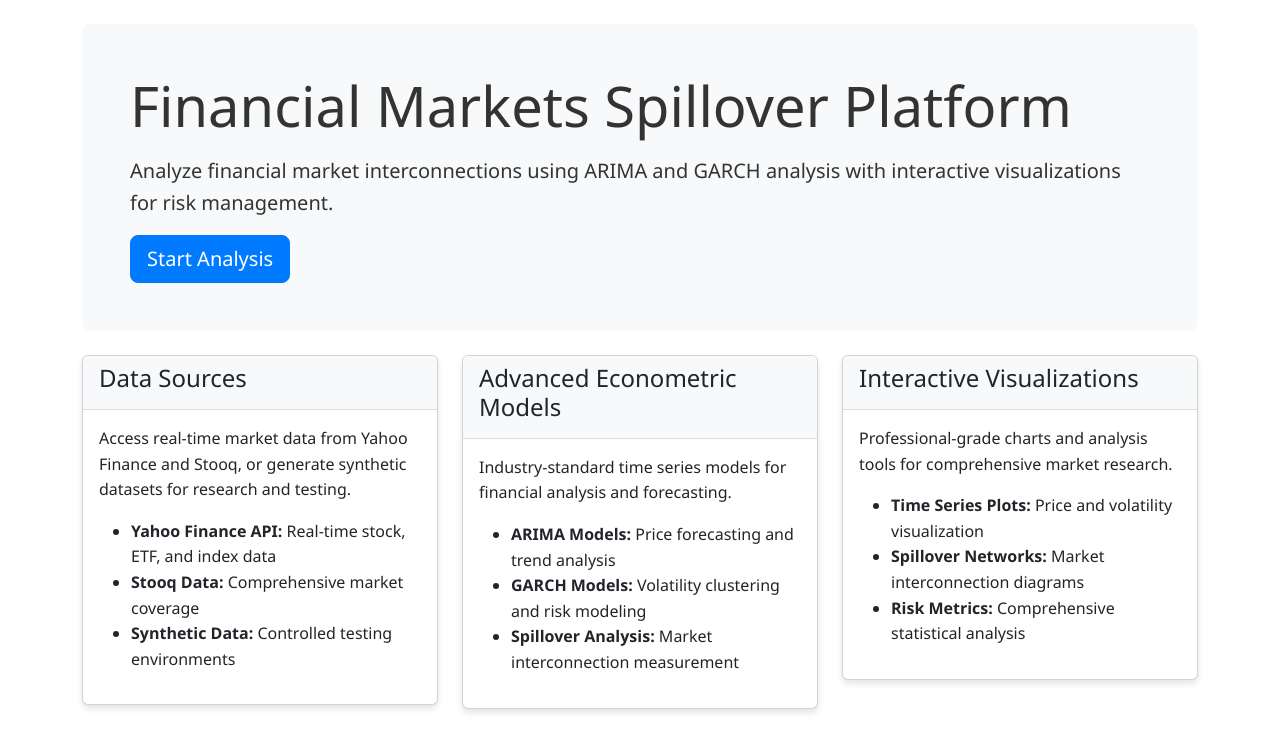
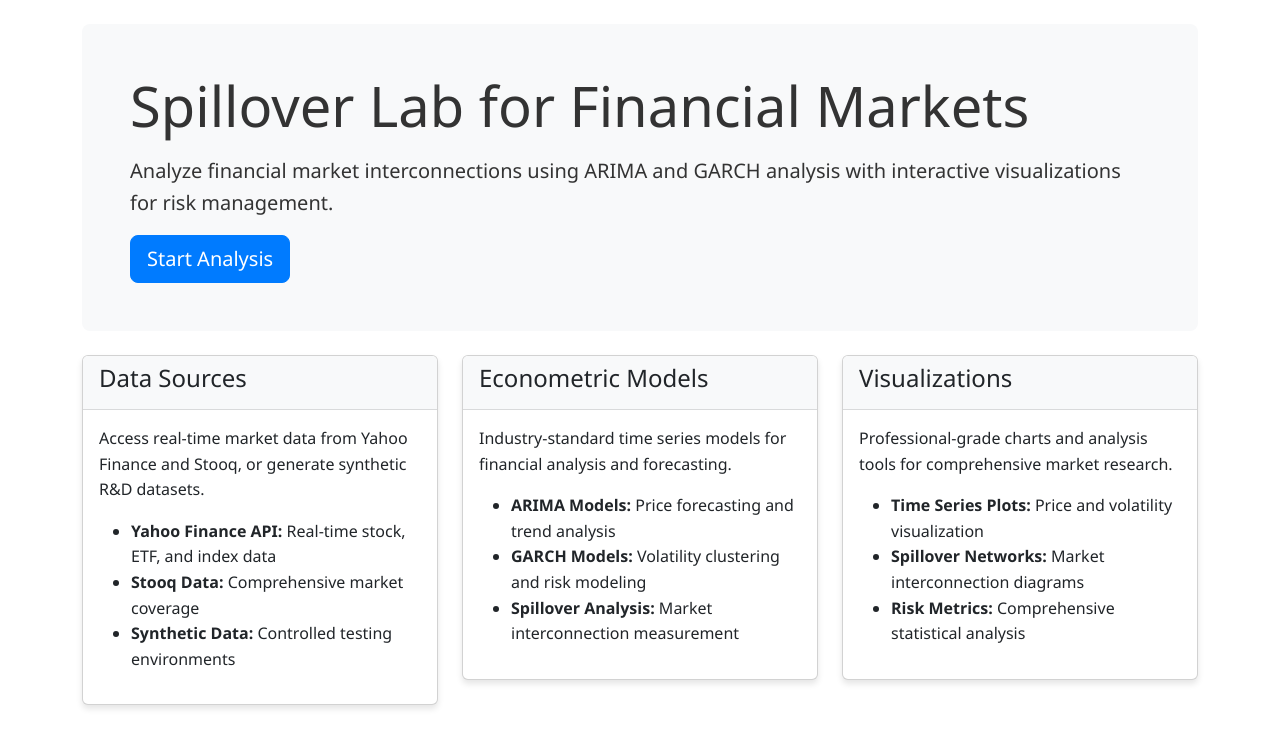
Before and after one commit to garthmortensen/timeseries-frontend, a Django app: page / in a window 1280 px wide. Shown: the part 58-807 px from the top of the page. Run offline with Django 5.2, Linux system fonts and the light colour scheme; some libraries are stand-ins or nearby versions.

```diff
--- a/templates/timeseries/index.html
+++ b/templates/timeseries/index.html
@@ -19,7 +19,7 @@
 
 {% block content %}
 <div class="jumbotron p-5 mb-4 bg-light rounded-3">
-    <h1 class="display-4">Financial Markets Spillover Platform</h1>
+    <h1 class="display-4">Spillover Lab for Financial Markets</h1>
     <p class="lead">Analyze financial market interconnections using ARIMA and GARCH analysis with interactive visualizations for risk management.</p>
     <a class="btn btn-primary btn-lg" href="{% url 'timeseries:analysis' %}" role="button">Start Analysis</a>
 </div>
@@ -47,7 +47,7 @@
                 <h2 class="h4">Data Sources</h2>
             </div>
             <div class="card-body">
-                <p>Access real-time market data from Yahoo Finance and Stooq, or generate synthetic datasets for research and testing.</p>
+                <p>Access real-time market data from Yahoo Finance and Stooq, or generate synthetic R&D datasets.</p>
                 <ul>
                     <li><strong>Yahoo Finance API:</strong> Real-time stock, ETF, and index data</li>
                     <li><strong>Stooq Data:</strong> Comprehensive market coverage</li>
@@ -60,7 +60,7 @@
     <div class="col-md-4">
         <div class="card mb-4">
             <div class="card-header">
-                <h2 class="h4">Advanced Econometric Models</h2>
+                <h2 class="h4">Econometric Models</h2>
             </div>
             <div class="card-body">
                 <p>Industry-standard time series models for financial analysis and forecasting.</p>
@@ -76,7 +76,7 @@
     <div class="col-md-4">
         <div class="card mb-4">
             <div class="card-header">
-                <h2 class="h4">Interactive Visualizations</h2>
+                <h2 class="h4">Visualizations</h2>
             </div>
             <div class="card-body">
                 <p>Professional-grade charts and analysis tools for comprehensive market research.</p>
```
